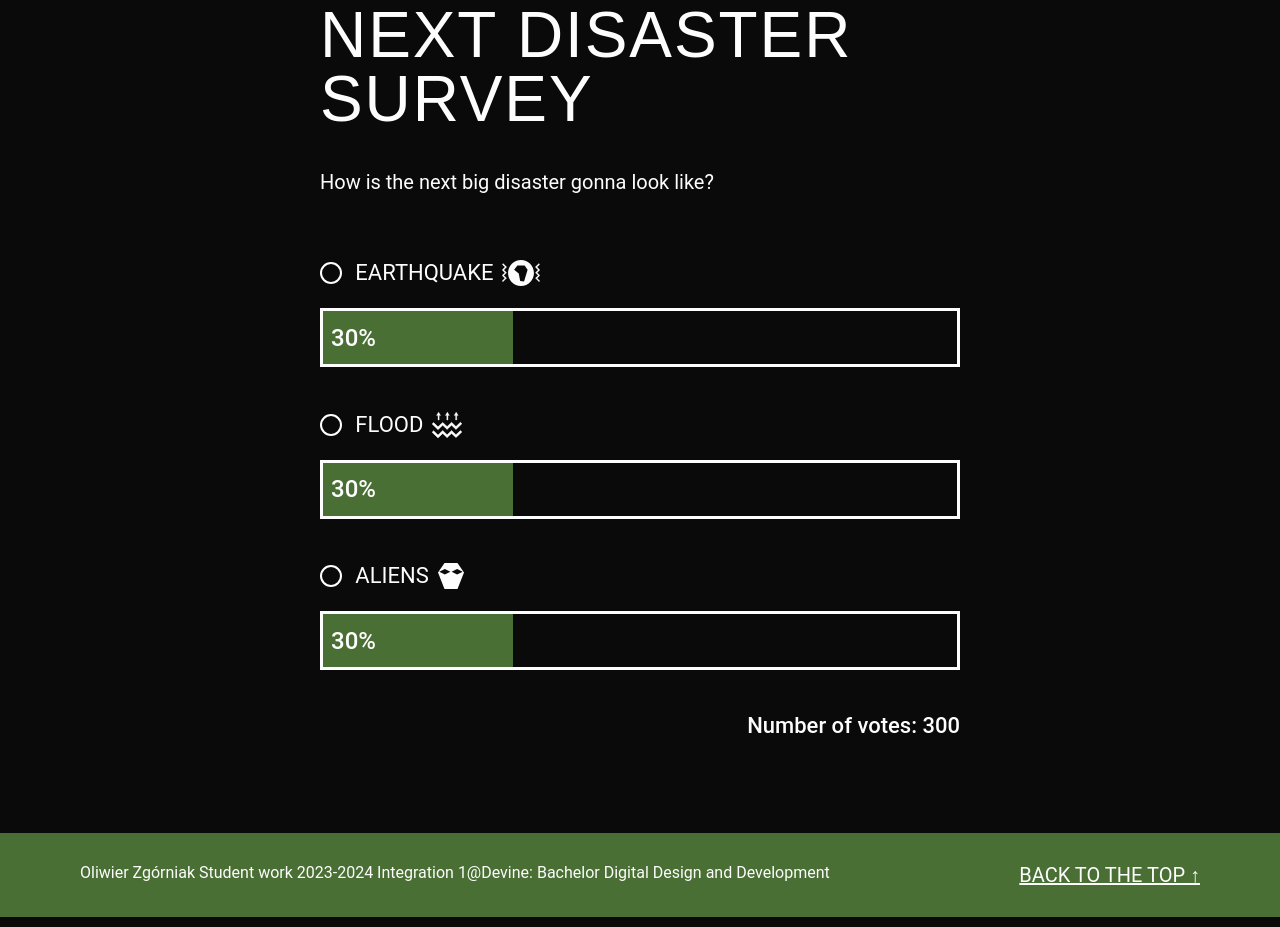
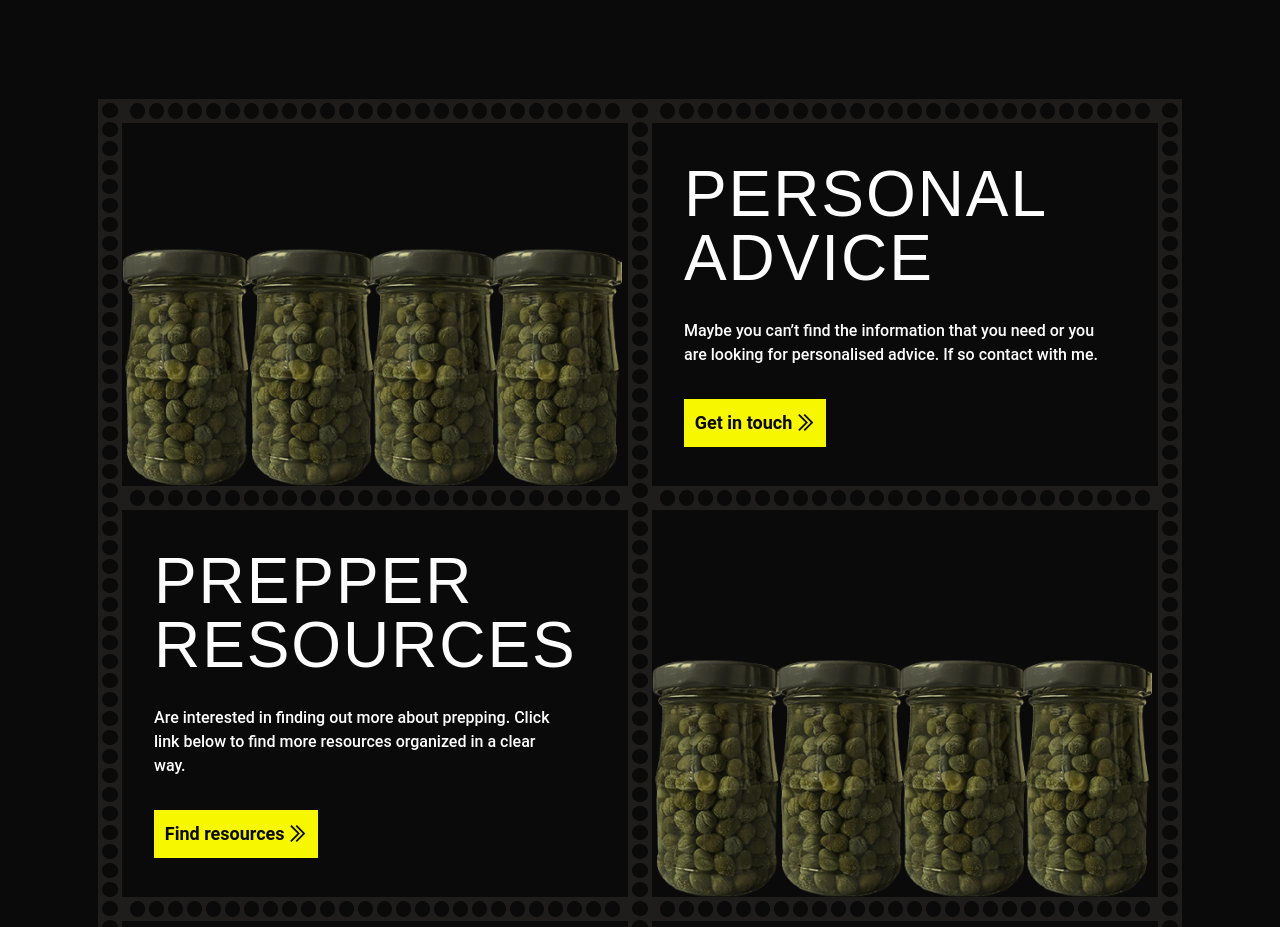
Before and after one commit to oliwierzgorniak/prepper-tips, a plain HTML site: page tips/index.html in a window 1280 px wide. Shown: the part 1496-2423 px from the top of the page. Drawn offline with Linux system fonts and the light colour scheme; a web font is replaced by a local one.

Commit message:
adivce-resources section coded

```diff
--- a/styles/tips.css
+++ b/styles/tips.css
@@ -93,6 +93,54 @@
   margin-bottom: 1.8em;
 }
 
+/* advice and resources */
+.advice-resources {
+  display: grid;
+  grid-template-columns: repeat(5, min-content);
+  grid-template-rows: auto auto auto auto auto 2em;
+  margin: auto;
+  width: min-content;
+  padding-top: var(--section-padding);
+  padding-bottom: var(--section-padding);
+}
+
+.advice-resources__img11,
+.advice-resources__img13,
+.advice-resources__img15 {
+  grid-row: 1/7;
+}
+
+.advice-resources__img11 {
+  grid-column: 1/2;
+}
+
+.advice-resources__img13 {
+  grid-column: 3/4;
+}
+
+.advice-resources__img15 {
+  grid-column: 5/6;
+}
+
+.advice-resources__jars-img {
+  align-self: flex-end;
+}
+
+.advice-resources__section {
+  max-width: 30rem;
+  padding: 2em;
+}
+
+.advice-resources__title {
+  margin-bottom: 0.45em;
+}
+
+.advice-resources__desc {
+  line-height: 150%;
+  font-weight: 500;
+  margin-bottom: 2em;
+}
+
 /* survey */
 .survey {
   max-width: 40rem;
--- a/tips/index.html
+++ b/tips/index.html
@@ -85,6 +85,83 @@
         </li>
       </ul>
     </section>
+    <div class="advice-resources">
+      <img
+        class="advice-resources__img11"
+        src="../assets/shelf-vertical-part.png"
+        alt="shelf part"
+      />
+      <img
+        class="advice-resources__img12"
+        src="../assets/shelf-horizontal-part.png"
+        alt="shelf part"
+      />
+      <img
+        class="advice-resources__img13"
+        src="../assets/shelf-vertical-part.png"
+        alt="shelf part"
+      />
+      <img
+        class="advice-resources__img14"
+        src="../assets/shelf-horizontal-part.png"
+        alt="shelf part"
+      />
+      <img
+        class="advice-resources__img15"
+        src="../assets/shelf-vertical-part.png"
+        alt="shelf part"
+      />
+      <img
+        class="advice-resources__jars-img"
+        src="../assets/jars.png"
+        alt="jars"
+      />
+      <section class="advice-resources__section">
+        <h2 class="advice-resources__title">PERSONAL ADVICE</h2>
+        <p class="advice-resources__desc">
+          Maybe you can’t find the information that you need or you are looking
+          for personalised advice. If so contact with me.
+        </p>
+        <a class="button" href="#"
+          >Get in touch<img src="../assets/button-arrows.svg" alt="arrow"
+        /></a>
+      </section>
+      <img
+        class="advice-resources__img32"
+        src="../assets/shelf-horizontal-part.png"
+        alt="shelf part"
+      />
+      <img
+        class="advice-resources__img34"
+        src="../assets/shelf-horizontal-part.png"
+        alt="shelf part"
+      />
+      <section class="advice-resources__section">
+        <h2 class="advice-resources__title">PREPPER RESOURCES</h2>
+        <p class="advice-resources__desc">
+          Are interested in finding out more about prepping. Click link below to
+          find more resources organized in a clear way.
+        </p>
+        <a class="button" href="#"
+          >Find resources<img src="../assets/button-arrows.svg" alt="arrow"
+        /></a>
+      </section>
+      <img
+        class="advice-resources__jars-img"
+        src="../assets/jars.png"
+        alt="jars"
+      />
+      <img
+        class="advice-resources__img52"
+        src="../assets/shelf-horizontal-part.png"
+        alt="shelf part"
+      />
+      <img
+        class="advice-resources__img54"
+        src="../assets/shelf-horizontal-part.png"
+        alt="shelf part"
+      />
+    </div>
     <article class="survey">
       <h2 class="survey__title">NEXT DISASTER SURVEY</h2>
       <p class="survey__desc">How is the next big disaster gonna look like?</p>
```
Also changed, not shown: assets/jars.png (added), assets/shelf-horizontal-part.png (added), assets/shelf-vertical-part.png (added).
